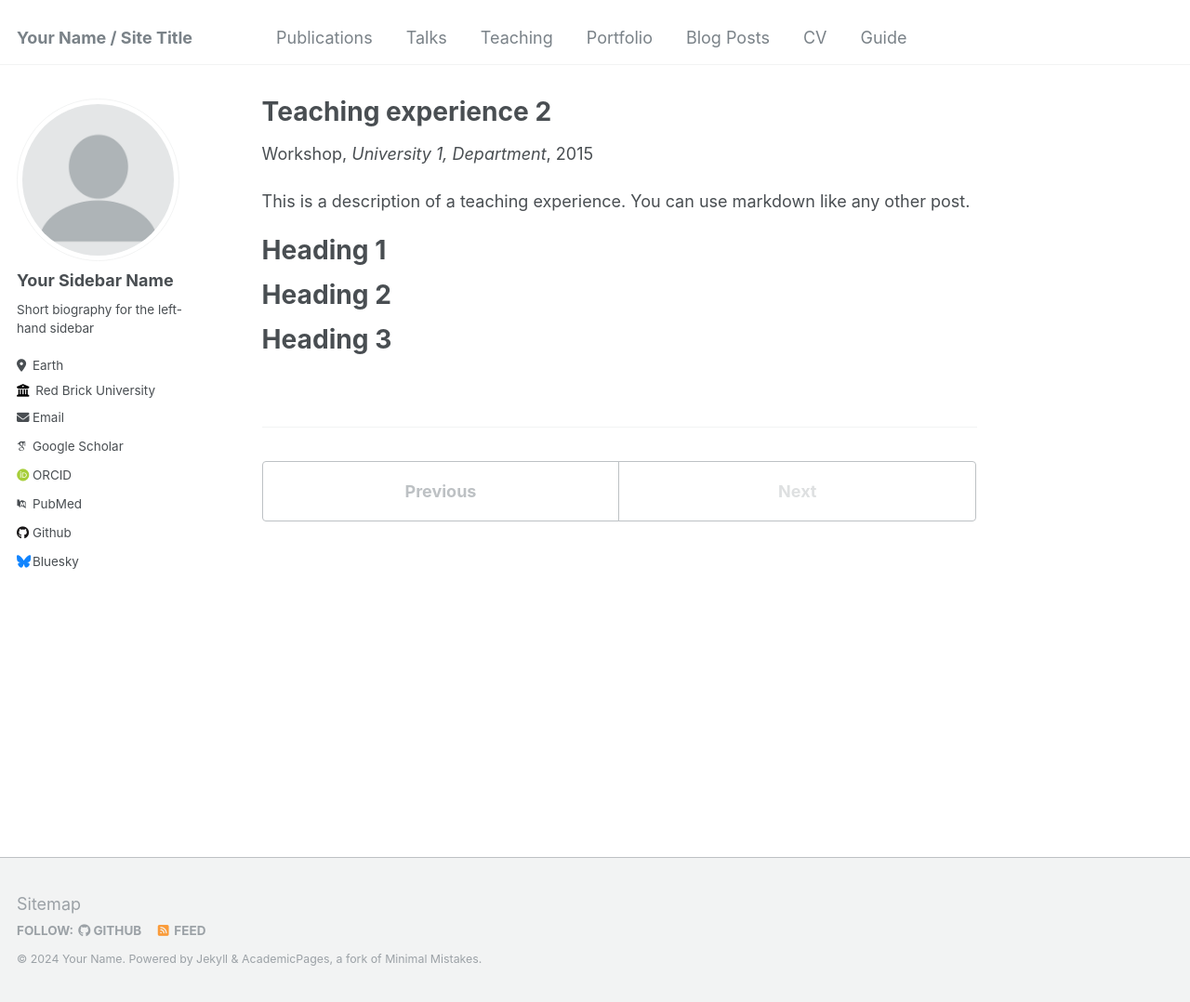
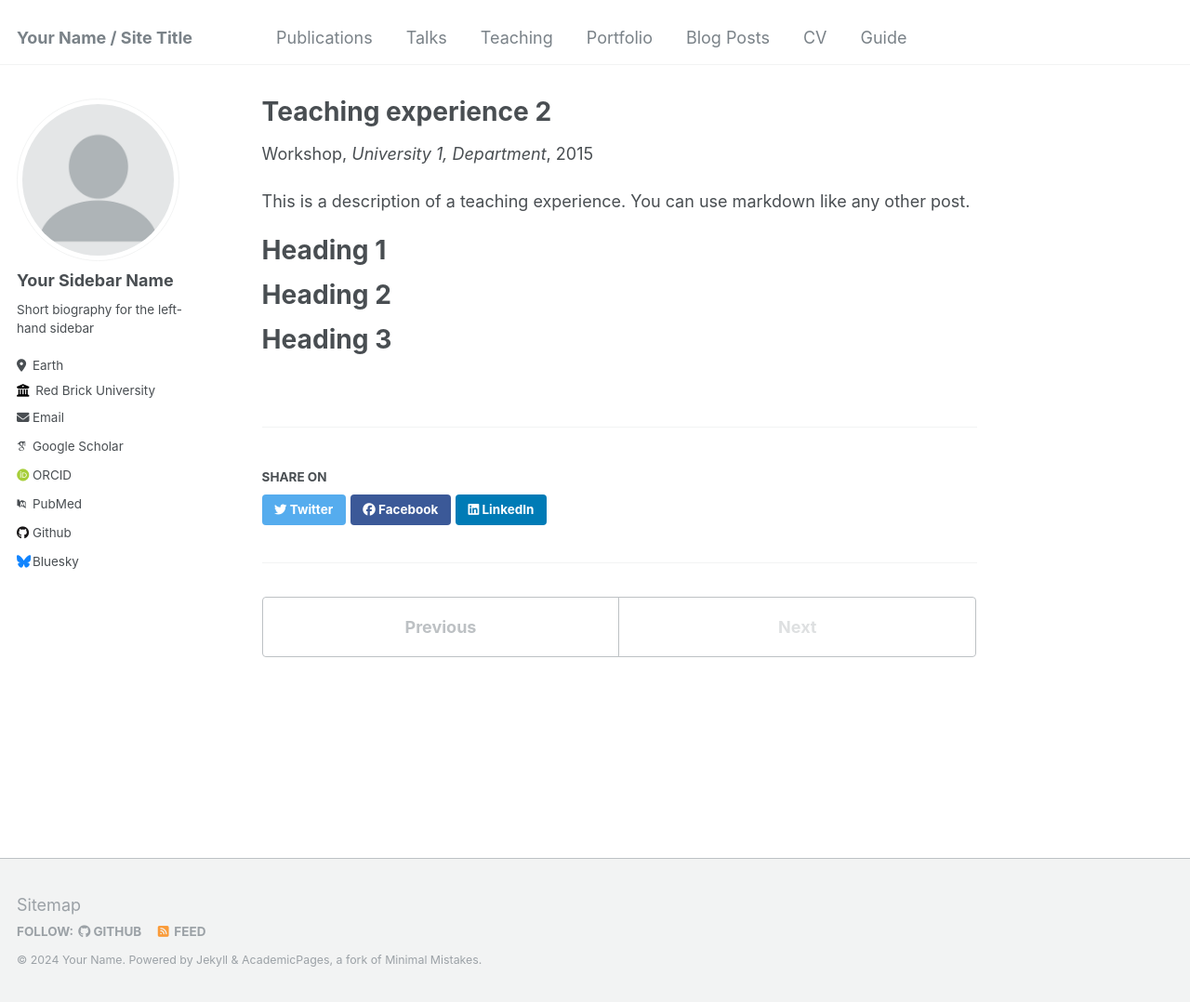
Before and after one commit to ChoCoo1/ChoCoo1.github.io, a Jekyll site: the page built from _teaching/2015-spring-teaching-2.md, in a window 1280 px wide and 1078 px high. Shown: the whole window at 93% size. Built offline with Jekyll 4.4.1, drawn with Linux system fonts in a browser that asks for light colours; some web fonts are replaced.

Commit message:
Update social-share.html

```diff
--- a/_includes/social-share.html
+++ b/_includes/social-share.html
@@ -1 +1,12 @@
 {% include base_path %}
+<section class="page__share">
+  {% if site.data.ui-text[site.locale].share_on_label %}
+    <h4 class="page__share-title">{{ site.data.ui-text[site.locale].share_on_label | default: "Share on" }}</h4>
+  {% endif %}
+
+  <a href="https://twitter.com/intent/tweet?text={{ base_path }}{{ page.url }}" class="btn btn--twitter" title="{{ site.data.ui-text[site.locale].share_on_label | default: 'Share on' }} Twitter"><i class="fab fa-twitter" aria-hidden="true"></i><span> Twitter</span></a>
+
+  <a href="https://www.facebook.com/sharer/sharer.php?u={{ base_path }}{{ page.url }}" class="btn btn--facebook" title="{{ site.data.ui-text[site.locale].share_on_label | default: 'Share on' }} Facebook"><i class="fab fa-facebook" aria-hidden="true"></i><span> Facebook</span></a>
+
+  <a href="https://www.linkedin.com/shareArticle?mini=true&url={{ base_path }}{{ page.url }}" class="btn btn--linkedin" title="{{ site.data.ui-text[site.locale].share_on_label | default: 'Share on' }} LinkedIn"><i class="fab fa-linkedin" aria-hidden="true"></i><span> LinkedIn</span></a>
+</section>
```
